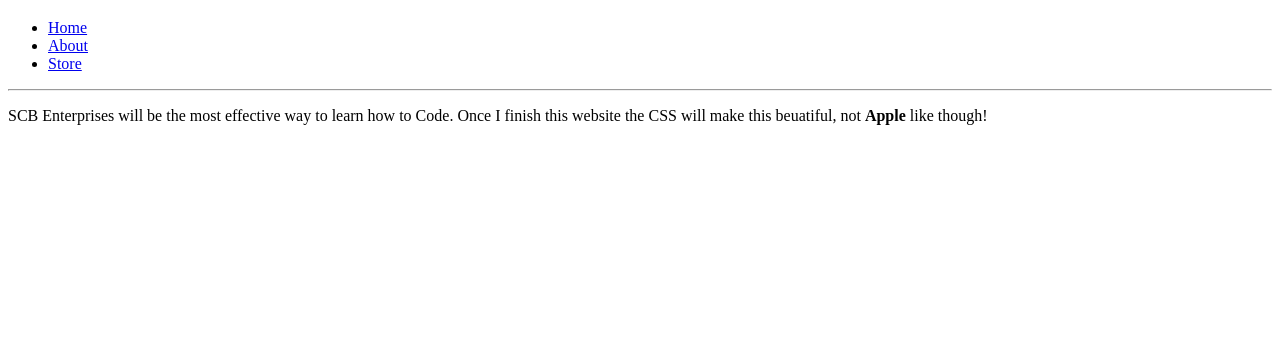
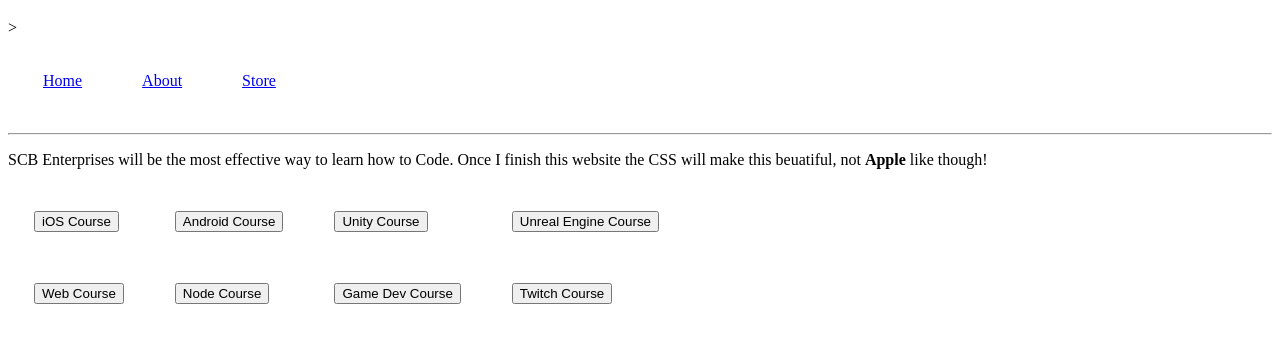
Before and after one commit to scb3/Web-Dev-Backups, a plain HTML site: page Web Pages/Website Lesson 1 - Intro to HTML, HEAD, BODY, and HEADER.html in a window 1280 px wide. Shown: the part 61-404 px from the top of the page. Drawn offline with Linux system fonts and the light colour scheme.

Commit message:
Added in Tables

```diff
--- a/Web Pages/Website Lesson 1 - Intro to HTML, HEAD, BODY, and HEADER.html
+++ b/Web Pages/Website Lesson 1 - Intro to HTML, HEAD, BODY, and HEADER.html
@@ -5,14 +5,41 @@
     </head>
     <body>
         <h1>Welcome to SCB Enterprises</h1>
+        <table
+                border="0"
+               cellpadding="25"
+               cellspacing="10">>
 
-        <ul>
-            <li><a href="#">Home</a></li>
-            <li><a href="#">About</a></li>
-            <li><a href="#">Store</a></li>
-        </ul>
+            <tr>
+                <td><a href="#">Home</a></td>
+                <td><a href="#">About</a></td>
+            <td><a href="#">Store</a></td>
+            </tr>
+
+            </table>
         <hr>
 
         <p>SCB Enterprises will be the most effective way to learn how to Code. Once I finish this website the CSS will make this beuatiful, not <b>Apple</b> like though!</p>
+
+        <table
+               border="0"
+               cellpadding="25"
+               cellspacing="1">
+
+
+        <tr>
+            <td><button>iOS Course</button></td>
+            <td><button>Android Course</button></td>
+            <td><button>Unity Course</button></td>
+            <td><button>Unreal Engine Course</button></td>
+        </tr>
+                <tr>
+            <td><button>Web Course</button></td>
+            <td><button>Node Course</button></td>
+            <td><button>Game Dev Course</button></td>
+            <td><button>Twitch Course</button></td>
+        </tr>
+        </table>
+
     </body>
 </html>
```
